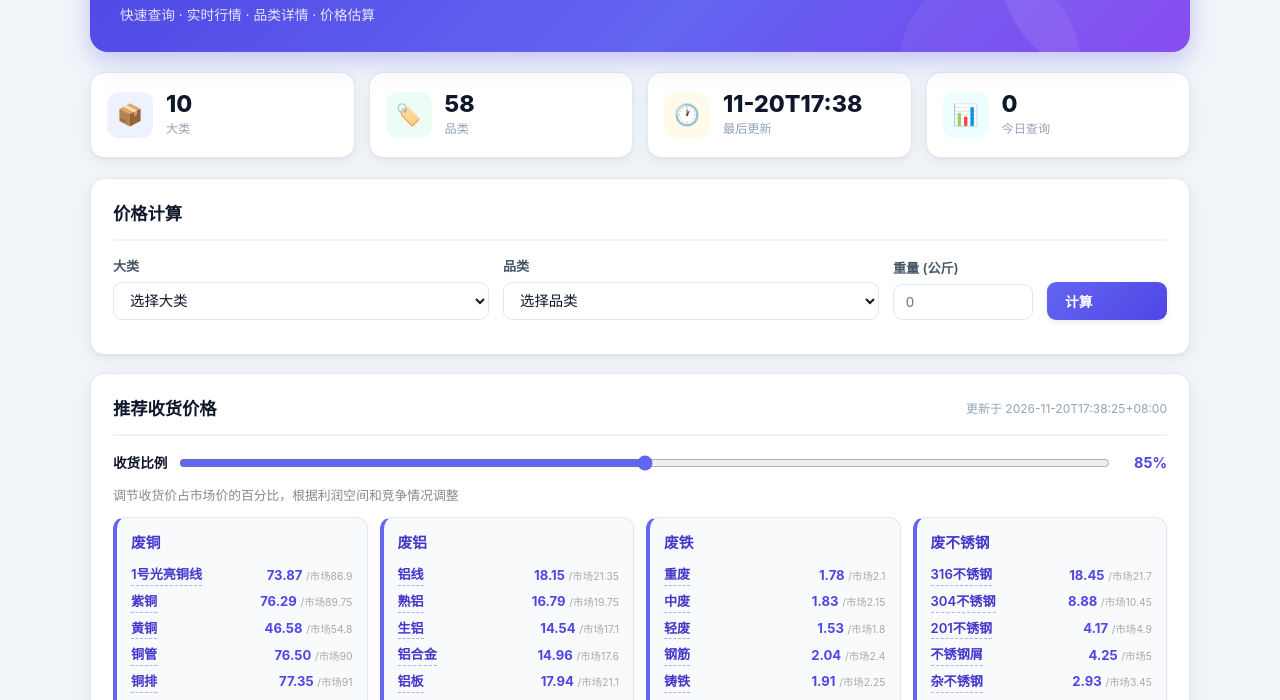
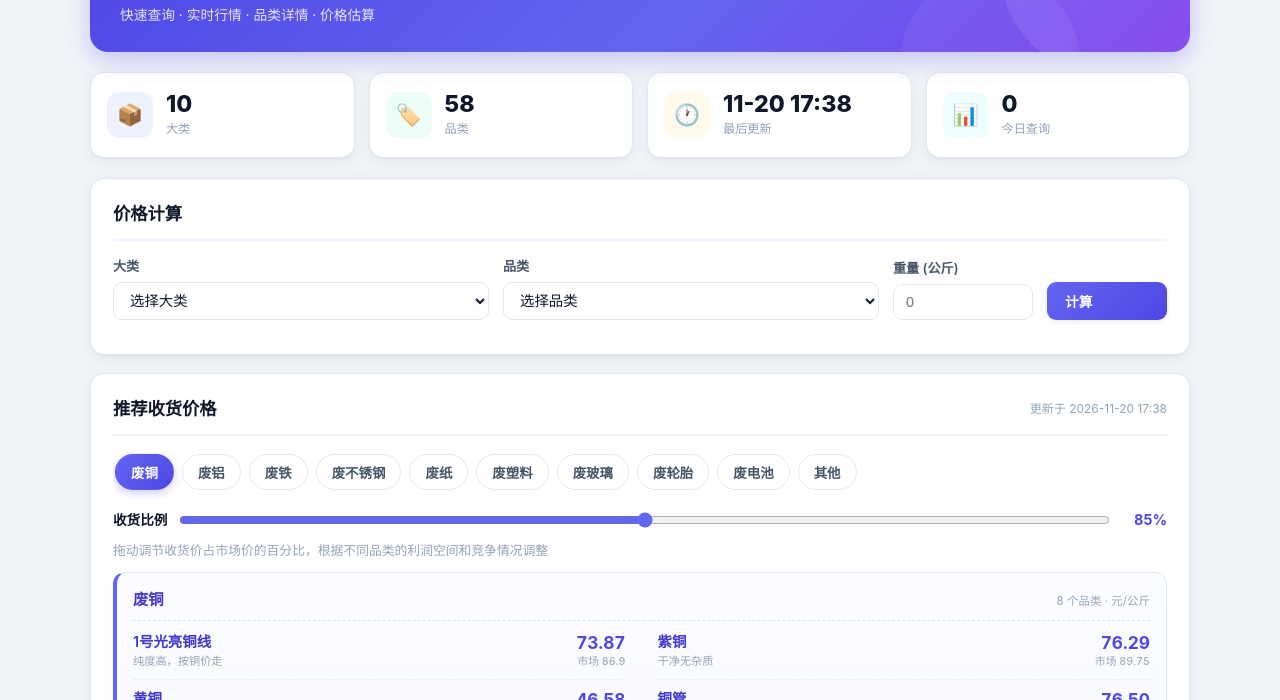
Before and after one commit to dhcdsb/feipinbaojia, a plain HTML site: page index.html in a window 1280 px wide. Shown: the part 93-793 px from the top of the page. Drawn offline with Linux system fonts and the light colour scheme.

Commit message:
推荐收货价按大类切换展示，并修复自动刷新不重绘

```diff
--- a/index.html
+++ b/index.html
@@ -84,6 +84,26 @@ label{font-size:.82rem;color:var(--text-2);margin-bottom:6px;display:block;font-
 .result-box{background:linear-gradient(135deg,#eef2ff,#eff6ff);border:1px solid #c7d2fe;border-radius:12px;padding:20px;margin-top:14px;text-align:center}
 .result-box .price{font-size:2.2rem;font-weight:800;background:linear-gradient(135deg,#4f46e5,#06b6d4);-webkit-background-clip:text;background-clip:text;-webkit-text-fill-color:transparent}
 .result-box .detail{font-size:.85rem;color:var(--text-2);margin-top:6px}
+
+/* 推荐收货价 */
+.rec-tabs{display:flex;gap:8px;overflow-x:auto;padding:2px 2px 9px;margin-bottom:10px;scrollbar-width:none;-ms-overflow-style:none}
+.rec-tabs::-webkit-scrollbar{display:none}
+.rec-tab{flex:0 0 auto;padding:7px 15px;border-radius:999px;border:1px solid var(--border);background:#fff;color:var(--text-2);font-size:.84rem;font-weight:600;cursor:pointer;white-space:nowrap;font-family:inherit;transition:background .15s,color .15s,border-color .15s,box-shadow .15s}
+.rec-tab:hover{border-color:#c7d2fe;color:var(--primary-deep)}
+.rec-tab.active{background:linear-gradient(135deg,#6366f1,#4f46e5);border-color:transparent;color:#fff;box-shadow:0 3px 10px rgba(79,70,229,.28)}
+.rec-card{background:linear-gradient(180deg,#fbfcff,#f7f9fd);border:1px solid var(--border);border-left:4px solid var(--primary);border-radius:12px;padding:4px 16px 6px;box-shadow:0 1px 3px rgba(15,23,42,.05)}
+.rec-head{display:flex;align-items:baseline;justify-content:space-between;gap:10px;padding:11px 0 9px;border-bottom:1px dashed #dbe3ee;margin-bottom:2px}
+.rec-head .rec-cat{font-weight:800;font-size:.96rem;color:var(--primary-deep)}
+.rec-head .rec-count{font-size:.72rem;color:var(--text-3)}
+.rec-list{display:grid;grid-template-columns:repeat(2,minmax(0,1fr));column-gap:32px}
+.rec-row{display:flex;align-items:center;gap:12px;padding:10px 0;border-bottom:1px dashed #e8eef6}
+.rec-row:last-child{border-bottom:none}
+.rec-name{flex:1;min-width:0;display:flex;flex-direction:column;gap:2px}
+.rec-name .item-link{font-size:.9rem;border-bottom:none;align-self:flex-start;line-height:1.3}
+.rec-name i{font-style:normal;font-size:.7rem;color:var(--text-3);white-space:nowrap;overflow:hidden;text-overflow:ellipsis;line-height:1.3}
+.rec-num{display:flex;flex-direction:column;align-items:flex-end;flex-shrink:0;line-height:1.2;font-variant-numeric:tabular-nums}
+.rec-num b{font-size:1.08rem;color:var(--primary-dark)}
+.rec-num em{font-style:normal;font-size:.67rem;color:var(--text-3);margin-top:2px}
 
 /* 表格 */
 table{width:100%;border-collapse:collapse;font-size:.86rem}
@@ -182,8 +202,16 @@ tr:hover td{background:#f8fafc}
   .result-box .price{font-size:1.85rem}
   .result-box .detail{font-size:.79rem;line-height:1.5}
 
-  /* 推荐收货价：单列 */
-  #recGrid{grid-template-columns:1fr!important;gap:10px}
+  /* 推荐收货价：大类切换 + 单卡列表 */
+  .rec-tabs{gap:7px;margin:0 -3px 10px;padding:0 3px 8px}
+  .rec-tab{padding:8px 15px;font-size:.83rem}
+  .rec-card{padding:2px 13px 4px;border-radius:12px}
+  .rec-list{grid-template-columns:1fr;column-gap:0}
+  .rec-head{padding:10px 0 8px}
+  .rec-row{padding:11px 0;gap:10px}
+  .rec-name .item-link{font-size:.92rem}
+  .rec-name i{font-size:.68rem}
+  .rec-num b{font-size:1.1rem}
 
   /* ===== 表格转卡片 ===== */
   .table-wrap{max-height:none;border:none;overflow:visible;border-radius:0}
@@ -289,13 +317,14 @@ if ('serviceWorker' in navigator) {
   <!-- 推荐收货价格 -->
   <div class="card">
     <div class="card-title">推荐收货价格 <span class="time" id="recTimeLabel"></span></div>
-    <div style="display:flex;align-items:center;gap:12px;margin-bottom:12px;flex-wrap:wrap">
+    <div class="rec-tabs" id="recTabs"></div>
+    <div style="display:flex;align-items:center;gap:12px;margin-bottom:10px;flex-wrap:wrap">
       <span style="font-size:.85rem;font-weight:600;white-space:nowrap">收货比例</span>
       <input type="range" id="recRatio" min="50" max="120" value="85" step="1" oninput="onRatioChange()" style="flex:1;min-width:150px;accent-color:#6366f1">
       <span id="recRatioLabel" style="font-size:.9rem;font-weight:700;color:#4f46e5;min-width:45px;text-align:right">85%</span>
     </div>
-    <p style="font-size:.8rem;color:#888;margin-bottom:12px">调节收货价占市场价的百分比，根据利润空间和竞争情况调整</p>
-    <div id="recGrid" style="display:grid;grid-template-columns:repeat(auto-fill,minmax(240px,1fr));gap:12px"></div>
+    <p style="font-size:.8rem;color:#94a3b8;margin-bottom:12px">拖动调节收货价占市场价的百分比，根据不同品类的利润空间和竞争情况调整</p>
+    <div id="recGrid"></div>
   </div>
 
   <!-- 导出 -->
@@ -742,8 +771,16 @@ let updateTime = null;
 let calcCount = 0;
 let calcCountDate = '';
 let recRatio = 85;      // 收货比例，默认85%
+let recCat = '';        // 推荐收货价当前显示的大类
 
 // ========== 从 prices.json 拉取远程价格 ==========
+// 统一时间显示：2026-11-20T17:38:25+08:00 → 2026-11-20 17:38
+function fmtTime(s) {
+  if (!s) return '';
+  const t = String(s).replace('T', ' ');
+  return t.length >= 16 ? t.slice(0, 16) : t;
+}
+
 async function fetchPrices() {
   const toastEl = document.getElementById('toast');
   if (toastEl) {
@@ -780,13 +817,20 @@ async function fetchPrices() {
     }
     // 更新 updateTime 为服务器时间
     updateTime = data.updatedAt || new Date().toLocaleString('zh-CN');
-    document.getElementById('updateTimeLabel').textContent = '更新于 ' + updateTime;
+    document.getElementById('updateTimeLabel').textContent = '更新于 ' + fmtTime(updateTime);
     if (toastEl) {
       toastEl.textContent = '✅ 已同步';
       setTimeout(() => toastEl.classList.remove('show'), 1500);
     }
     // 保存到 localStorage
     save();
+    // 数据已更新，立即重绘界面（否则表格和推荐价要等手动刷新才变）
+    const selCat = document.getElementById('selCat');
+    if (selCat && selCat.options.length !== Object.keys(priceData).length + 1) renderCatSelect();
+    renderRecTabs();
+    renderRecGrid();
+    renderTable();
+    updateStats();
     return true;
   } catch(e) {
     if (toastEl) {
@@ -820,6 +864,7 @@ async function init() {
   }
   calcCountDate = today;
   recRatio = parseInt(localStorage.getItem('scrap_rec_ratio') || '85');
+  recCat = localStorage.getItem('scrap_rec_cat') || '';
   document.getElementById('recRatio').value = recRatio;
   document.getElementById('recRatioLabel').textContent = recRatio + '%';
 
@@ -828,6 +873,7 @@ async function init() {
 
   renderCatSelect();
   renderTable();
+  renderRecTabs();
   renderRecGrid();
   updateStats();
 
@@ -836,33 +882,58 @@ async function init() {
 }
 
 // ========== 推荐收货价 ==========
+// 大类切换标签
+function renderRecTabs() {
+  const tabs = document.getElementById('recTabs');
+  if (!tabs) return;
+  const cats = Object.keys(priceData);
+  if (!recCat || !priceData[recCat]) recCat = cats[0] || '';
+  tabs.innerHTML = cats.map(function(c) {
+    return `<button type="button" class="rec-tab${c === recCat ? ' active' : ''}" onclick="selectRecCat('${c}')">${c}</button>`;
+  }).join('');
+}
+
+function selectRecCat(cat) {
+  if (!priceData[cat] || cat === recCat) return;
+  recCat = cat;
+  const tabs = document.getElementById('recTabs');
+  if (tabs) {
+    tabs.querySelectorAll('.rec-tab').forEach(function(b) {
+      b.classList.toggle('active', b.textContent === cat);
+    });
+    const act = tabs.querySelector('.rec-tab.active');
+    if (act && act.scrollIntoView) act.scrollIntoView({ block: 'nearest', inline: 'center', behavior: 'smooth' });
+  }
+  renderRecGrid();
+  localStorage.setItem('scrap_rec_cat', cat);
+}
+
 function renderRecGrid() {
   const grid = document.getElementById('recGrid');
   if (!grid) return;
+  if (!recCat || !priceData[recCat]) recCat = Object.keys(priceData)[0] || '';
+  const items = priceData[recCat] || {};
   const notes = {};
-  // 构建品类备注索引
-  for (const [cat, items] of Object.entries(REC_PRICES)) {
-    for (const [item, info] of Object.entries(items)) {
-      notes[cat + '|' + item] = info.note;
-    }
+  for (const [item, info] of Object.entries(REC_PRICES[recCat] || {})) {
+    notes[item] = info.note;
   }
-  let html = '';
-  for (const [cat, items] of Object.entries(priceData)) {
-    html += `<div style="background:#f8fafc;border:1px solid #e2e8f0;border-radius:12px;padding:14px 14px 12px;border-left:4px solid #6366f1;box-shadow:0 1px 3px rgba(15,23,42,.05)">
-      <div style="font-weight:700;margin-bottom:8px;font-size:.92rem;color:#4338ca">${cat}</div>`;
-    for (const [item, price] of Object.entries(items)) {
-      const buyPrice = (price * recRatio / 100).toFixed(2);
-      const note = notes[cat + '|' + item] || '';
-      html += `<div style="display:flex;justify-content:space-between;align-items:center;padding:3px 0;font-size:.82rem">
-        <span class="item-link" onclick="openItemInfo('${cat}','${item}')">${item}</span>
-        <span><b style="color:#4f46e5">${buyPrice}</b> <span style="color:#aaa;font-size:.65rem">/市场${price}</span></span>
-      </div>`;
-    }
-    html += '</div>';
+  const count = Object.keys(items).length;
+  let rowsHtml = '';
+  let html = `<div class="rec-card">
+    <div class="rec-head"><span class="rec-cat">${recCat}</span><span class="rec-count">${count} 个品类 · 元/公斤</span></div>
+    <div class="rec-list">`;
+  for (const [item, price] of Object.entries(items)) {
+    const buyPrice = (price * recRatio / 100).toFixed(2);
+    const note = notes[item] || '';
+    rowsHtml += `<div class="rec-row">
+      <span class="rec-name"><span class="item-link" onclick="openItemInfo('${recCat}','${item}')">${item}</span>${note ? `<i>${note}</i>` : ''}</span>
+      <span class="rec-num"><b>${buyPrice}</b><em>市场 ${price}</em></span>
+    </div>`;
   }
+  html += rowsHtml + '</div></div>';
   grid.innerHTML = html;
   const recTime = document.getElementById('recTimeLabel');
-  if (recTime) recTime.textContent = updateTime ? '更新于 ' + updateTime : '';
+  if (recTime) recTime.textContent = updateTime ? '更新于 ' + fmtTime(updateTime) : '';
 }
 
 function onRatioChange() {
@@ -889,9 +960,9 @@ function updateStats() {
   cats.forEach(c => items += Object.keys(priceData[c]).length);
   document.getElementById('statCats').textContent = cats.length;
   document.getElementById('statItems').textContent = items;
-  document.getElementById('statUpdate').textContent = updateTime ? updateTime.slice(5,16) : '未更新';
+  document.getElementById('statUpdate').textContent = updateTime ? fmtTime(updateTime).slice(5,16) : '未更新';
   document.getElementById('statCalc').textContent = calcCount;
-  document.getElementById('updateTimeLabel').textContent = updateTime ? '最后更新: ' + updateTime : '';
+  document.getElementById('updateTimeLabel').textContent = updateTime ? '最后更新: ' + fmtTime(updateTime) : '';
 }
 
 // ========== 下拉框 ==========
@@ -908,6 +979,12 @@ function loadItems() {
   const sel = document.getElementById('selItem');
   sel.innerHTML = '<option value="">选择品类</option>';
   if (!cat || !priceData[cat]) return;
+  // 联动下方推荐收货价，切到同一大类
+  if (cat !== recCat) {
+    recCat = cat;
+    renderRecTabs();
+    renderRecGrid();
+  }
   Object.keys(priceData[cat]).forEach(item => {
     const p = priceData[cat][item];
     sel.innerHTML += `<option value="${item}">${item} - ${p}元/kg</option>`;
--- a/sw.js
+++ b/sw.js
@@ -1,6 +1,6 @@
-/* 废品回收报价助手 - Service Worker v2.1 */
+/* 废品回收报价助手 - Service Worker v2.2 */
 
-var CACHE_NAME = 'scrap-price-cache-v6';
+var CACHE_NAME = 'scrap-price-cache-v7';
 
 // 安装时预缓存的关键资源
 const PRECACHE_URLS = [
```
